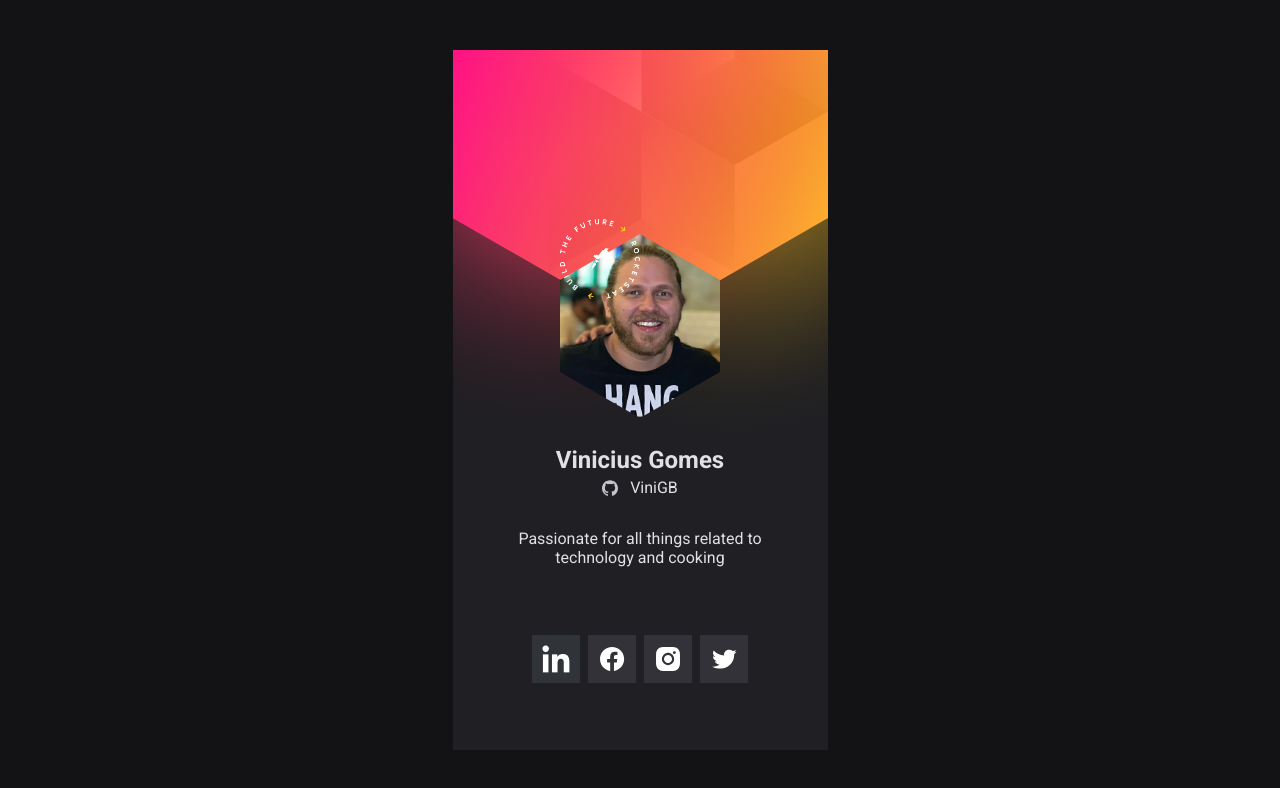
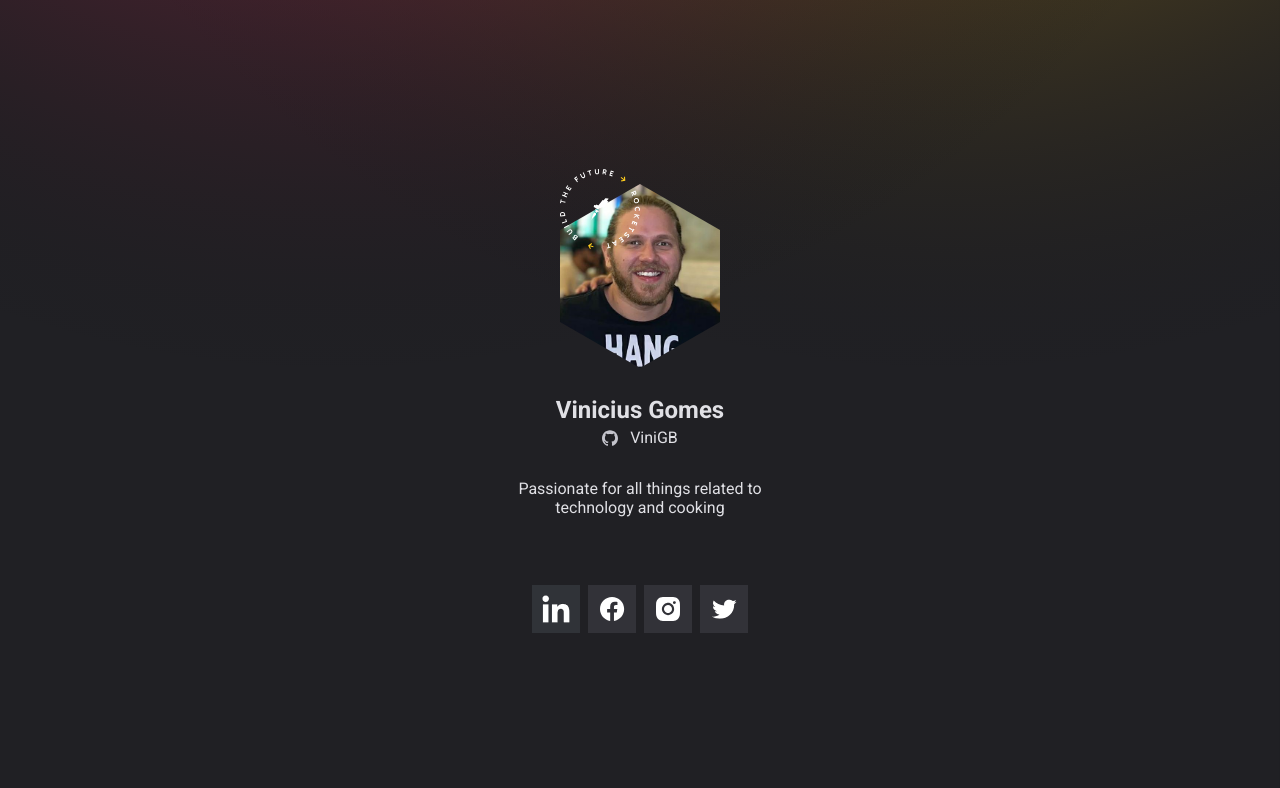
Before and after one commit to ViniGB/cracha-nlw-mobile, a plain HTML site: page index.html in a window 1280 px wide. Drawn offline with Linux system fonts and the light colour scheme; no server answers.

Commit message:
Update style.css

```diff
--- a/style.css
+++ b/style.css
@@ -20,9 +20,10 @@ body {
 }
 
 main {
-  background: url(images/background.svg);
-  width: 375px;
-  height: 700px;
+  background: url(images/background.svg) no-repeat center/cover;
+  width: 100vw;
+  min-height: 812px;
+  height: 100vh;
 }
 
 .container {
```
